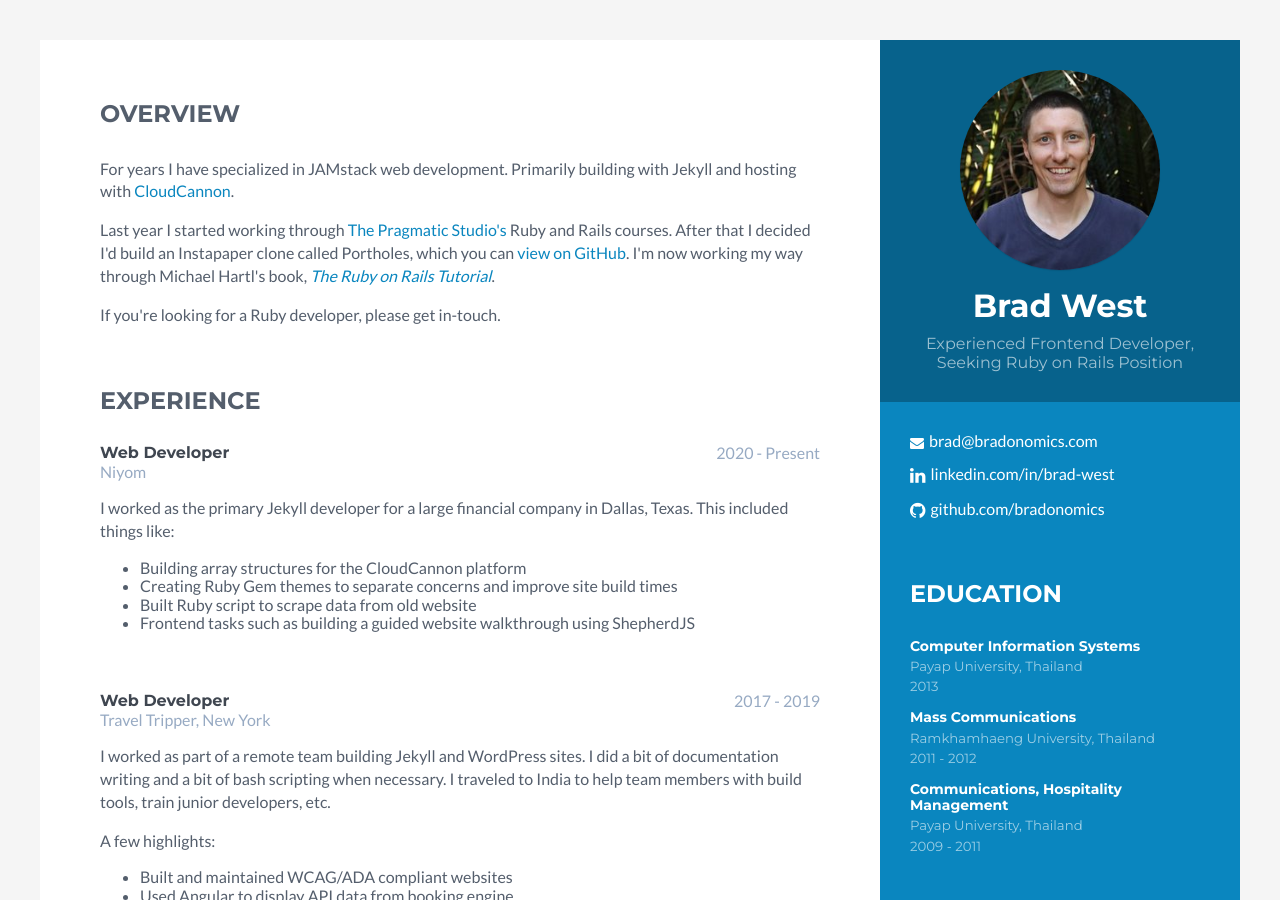
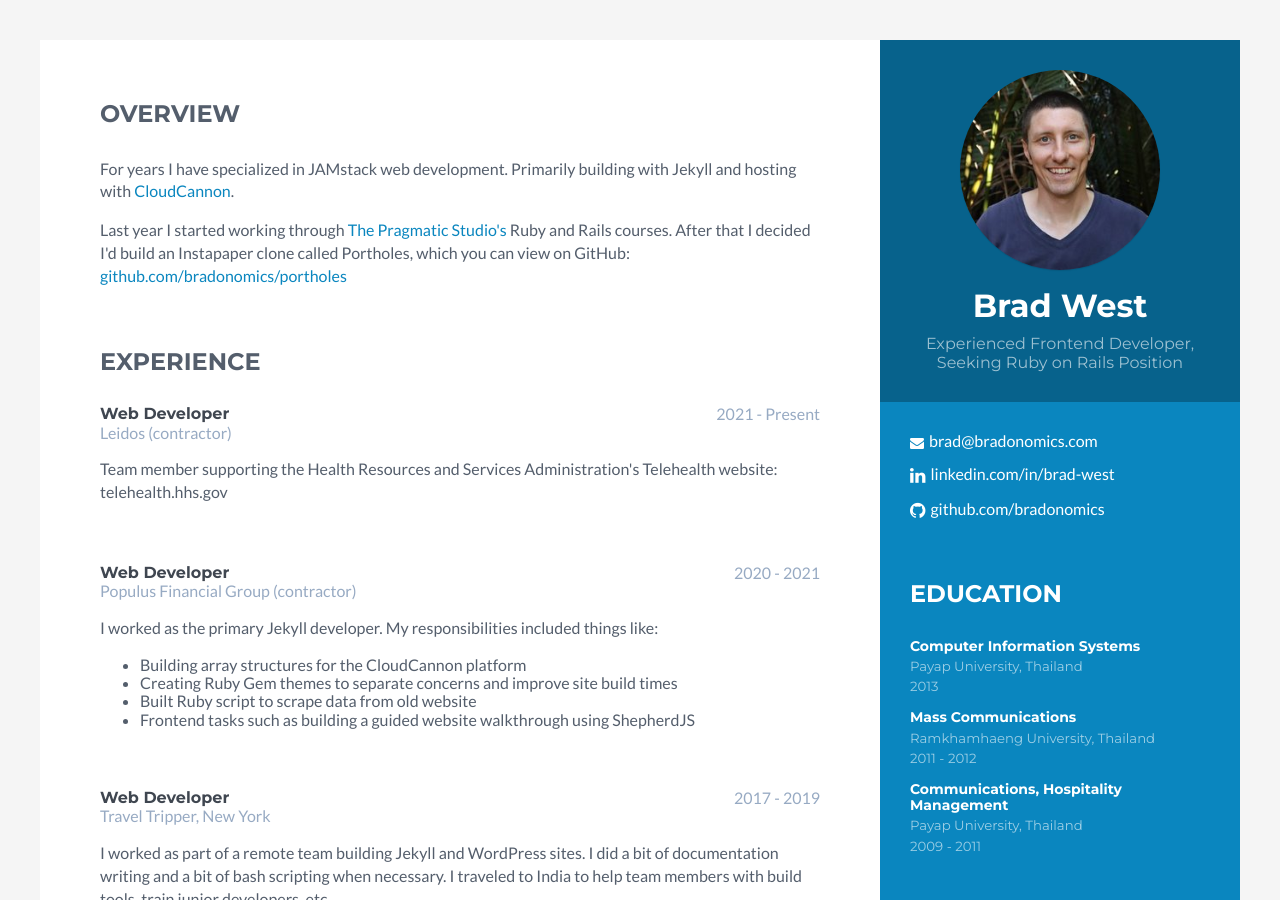
Before and after one commit to bradonomics/bradonomics.com, a Jekyll site: the page built from _pages/resume.html, in a window 1280 px wide and 900 px high. Built offline with Jekyll 4.4.1, drawn with Linux system fonts in a browser that asks for light colours.

Commit message:
Update resume

```diff
--- a/_pages/resume.html
+++ b/_pages/resume.html
@@ -87,8 +87,7 @@
 
           <div class="summary">
             <p>For years I have specialized in JAMstack web development. Primarily building with Jekyll and hosting with <a href="https://cloudcannon.com/">CloudCannon</a>.</p>
-            <p>Last year I started working through <a href="https://pragmaticstudio.com/">The Pragmatic Studio's</a> Ruby and Rails courses. After that I decided I'd build an Instapaper clone called Portholes, which you can <a href="https://github.com/bradonomics/portholes">view on GitHub</a>. I'm now working my way through Michael Hartl's book, <a href="https://www.railstutorial.org/book"><em>The Ruby on Rails Tutorial</em></a>.</p>
-          <p>If you're looking for a Ruby developer, please get in-touch.</p>
+            <p>Last year I started working through <a href="https://pragmaticstudio.com/">The Pragmatic Studio's</a> Ruby and Rails courses. After that I decided I'd build an Instapaper clone called Portholes, which you can view on GitHub: <a href="https://github.com/bradonomics/portholes">github.com/bradonomics/portholes</a></p>
           </div>
 
         </section>
@@ -101,12 +100,26 @@
 
             <div class="meta">
               <h3 class="job-title">Web Developer</h3>
-              <div class="time">2020 - Present</div>
-              <div class="company">Niyom</div>
+              <div class="time">2021 - Present</div>
+              <div class="company">Leidos (contractor)</div>
             </div>
 
             <div class="details">
-              <p>I worked as the primary Jekyll developer for a large financial company in Dallas, Texas. This included things like:</p>
+              <p>Team member supporting the Health Resources and Services Administration's Telehealth website: telehealth.hhs.gov</p>
+            </div>
+
+          </div>
+
+          <div class="experience">
+
+            <div class="meta">
+              <h3 class="job-title">Web Developer</h3>
+              <div class="time">2020 - 2021</div>
+              <div class="company">Populus Financial Group (contractor)</div>
+            </div>
+
+            <div class="details">
+              <p>I worked as the primary Jekyll developer. My responsibilities included things like:</p>
               <ul>
                 <li>Building array structures for the CloudCannon platform</li>
                 <li>Creating Ruby Gem themes to separate concerns and improve site build times</li>
```
Also changed, not shown: 2 other files.
